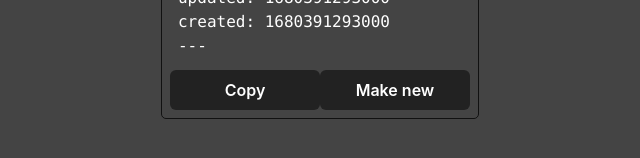
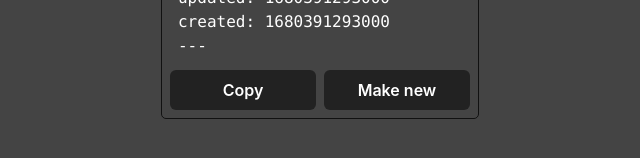
Before and after one commit to 6notes/dendronFrontmatterGen, a Next.js app: page / in a window 1280 px wide. Shown: the part 354-512 px from the top of the page, without its empty margins (320-960 px from the left). Built offline with nearby package versions, Linux system fonts and the light colour scheme.

Commit message:
Add gap to footer bar

```diff
--- a/src/components/Editor/Toolbar.tsx
+++ b/src/components/Editor/Toolbar.tsx
@@ -26,7 +26,7 @@ export function FooterBar(props: EditorBarProps) {
   }
 
   return (
-    <Flex width="100%">
+    <Flex gap={2} width="100%">
       <Button
         {...buttonStyles}
         onClick={async () => {
```
